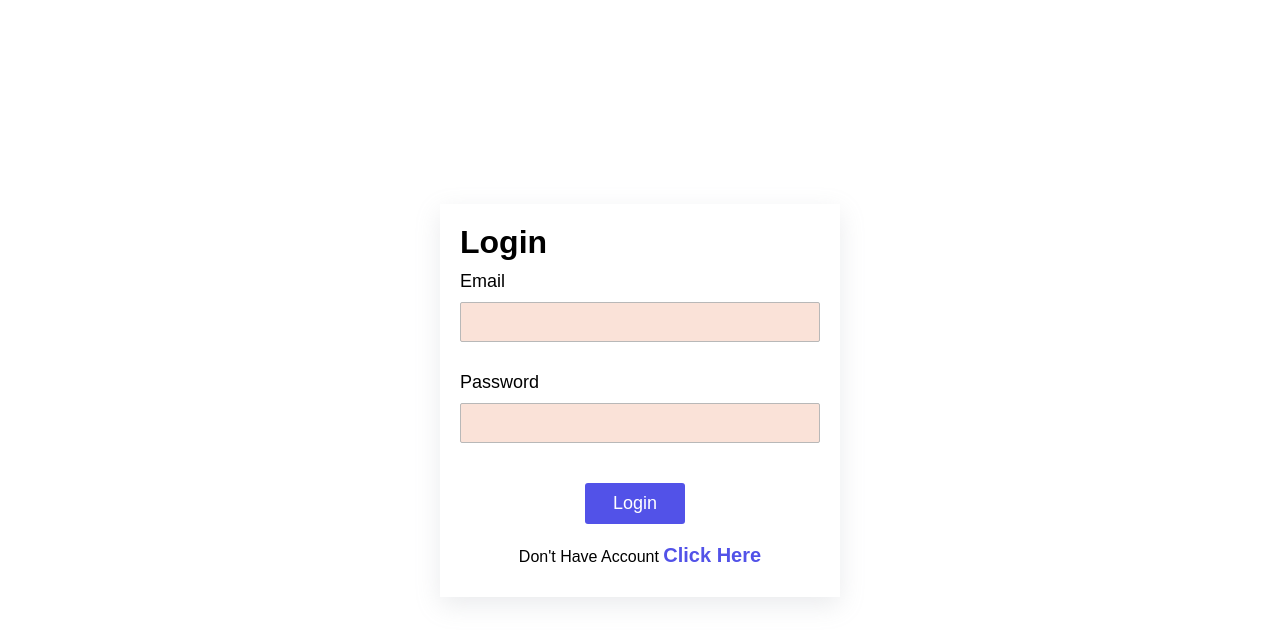
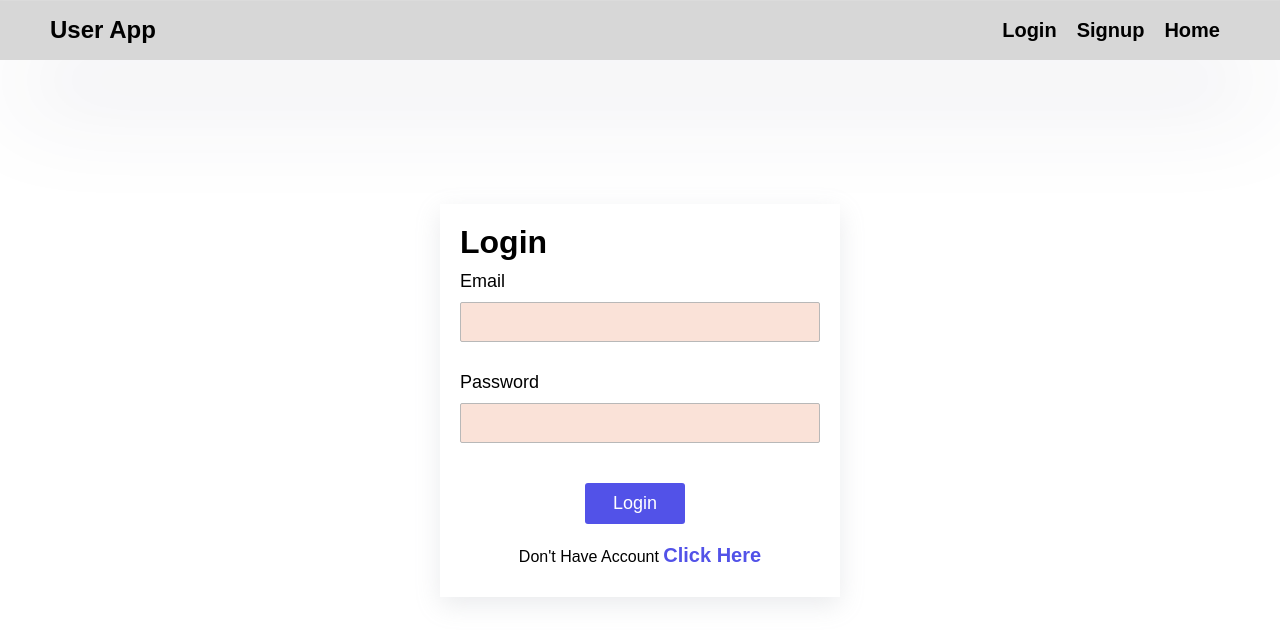
Before and after one commit to Kashyap2701/User-Management-App, a React (Vite) app: page /login in a window 1280 px wide. Shown: the top 640 px of the page. Built offline with nearby package versions, Linux system fonts and the light colour scheme; a web font is replaced by a local one.

Commit message:
Add Header

```diff
--- a/src/components/Home/Home.jsx
+++ b/src/components/Home/Home.jsx
@@ -3,20 +3,14 @@ import style from "./Home.module.css";
 import profilePhoto from "../../assets/profile-photo.jpg";
 import { Link, useNavigate } from "react-router-dom";
 import { useDispatch, useSelector } from "react-redux";
-import { userAuthActions } from "../../store/userAuthSlice";
+import Navbar from "../Navbar/Navbar";
 function Home() {
   const isLoggedin = useSelector((state) => state.user.isLoggedIn);
   const user = useSelector((state) => state.user.currentUser);
-  const navigate = useNavigate();
-  const dispatch = useDispatch();
-
-  const logoutHandler = () => {
-    dispatch(userAuthActions.logout());
-    navigate("/login");
-  };
 
   return (
     <>
+      <Navbar />
       <div className={style.container}>
         <div className={style.imageWrapper}>
           <img
--- a/src/components/Home/Home.module.css
+++ b/src/components/Home/Home.module.css
@@ -1,5 +1,7 @@
 .container {
+  width: 70%;
   margin: 20px;
+  overflow-wrap: anywhere;
   display: flex;
   flex-direction: column;
   background-color: white;
@@ -31,22 +33,3 @@
   font-weight: 500;
   color: black;
 }
-
-.navbar {
-  display: flex;
-  justify-content: space-between;
-  align-items: center;
-  width: 100vw;
-  height: 60px;
-  padding: 10px 50px;
-  background-color: rgb(215, 215, 215);
-  position: absolute;
-  top: 0;
-  box-shadow: rgba(255, 255, 255, 0.1) 0px 1px 1px 0px inset,
-    rgba(50, 50, 93, 0.25) 0px 50px 100px -20px,
-    rgba(0, 0, 0, 0.3) 0px 30px 60px -30px;
-}
-
-.navbar h2 {
-  color: black;
-}
--- a/src/components/Login/Login.jsx
+++ b/src/components/Login/Login.jsx
@@ -6,6 +6,7 @@ import { useDispatch, useSelector } from "react-redux";
 import { userAuthActions } from "../../store/userAuthSlice";
 import { Link, useNavigate } from "react-router-dom";
 import Toster from "../Toaster/Toster";
+import Navbar from "../Navbar/Navbar";
 
 function Login() {
   const dispatch = useDispatch();
@@ -25,7 +26,9 @@ function Login() {
   }, [isLoggedin]);
 
   return (
+    !isLoggedin && (
       <>
+        <Navbar />
         {isError && <Toster errorText={loginError} />}
         <div className={style.container}>
           <h1>Login</h1>
@@ -63,6 +66,7 @@ function Login() {
           </p>
         </div>
       </>
+    )
   );
 }
 
--- a/src/components/Navbar/Navbar.jsx
+++ b/src/components/Navbar/Navbar.jsx
@@ -1,15 +1,43 @@
 import React from "react";
+import style from "./Navbar.module.css";
+import { Link, useNavigate } from "react-router-dom";
+import { useDispatch, useSelector } from "react-redux";
+import { userAuthActions } from "../../store/userAuthSlice";
 
 function Navbar() {
+  const navigate = useNavigate();
+  const dispatch = useDispatch();
+
+  const isLoggedIn = useSelector((state) => state.user.isLoggedIn);
+
+  const logoutHandler = () => {
+    dispatch(userAuthActions.logout());
+    navigate("/login");
+  };
   return (
     <header className={style.navbar}>
-      <h2>User Management App</h2>
-      <p
-        style={{ fontWeight: "bold", fontSize: "larger", cursor: "pointer" }}
-        onClick={logoutHandler}
-      >
-        Logout
-      </p>
+      <h2>User App</h2>
+      {!isLoggedIn && (
+        <div className={style.navitems}>
+          <nav>
+            <Link to="/login">Login</Link>
+          </nav>
+          <nav>
+            <Link to="/signup">Signup</Link>
+          </nav>
+          <nav>
+            <Link to="/home">Home</Link>
+          </nav>
+        </div>
+      )}
+      {isLoggedIn && (
+        <nav
+          style={{ fontWeight: "bold", fontSize: "larger", cursor: "pointer" }}
+          onClick={logoutHandler}
+        >
+          Logout
+        </nav>
+      )}
     </header>
   );
 }
--- /dev/null
+++ b/src/components/Navbar/Navbar.module.css
@@ -0,0 +1,29 @@
+.navbar {
+  display: flex;
+  justify-content: space-between;
+  align-items: center;
+  width: 100vw;
+  height: 60px;
+  padding: 10px 50px;
+  background-color: rgb(215, 215, 215);
+  position: absolute;
+  top: 0;
+  box-shadow: rgba(255, 255, 255, 0.1) 0px 1px 1px 0px inset,
+    rgba(50, 50, 93, 0.25) 0px 50px 100px -20px,
+    rgba(0, 0, 0, 0.3) 0px 30px 60px -30px;
+}
+
+.navbar h2 {
+  color: black;
+}
+
+.navitems {
+  display: flex;
+}
+
+nav {
+  margin: 0px 10px;
+  font-weight: bold;
+  font-size: larger;
+  cursor: pointer;
+}
--- a/src/components/Signup/Singup.jsx
+++ b/src/components/Signup/Singup.jsx
@@ -8,6 +8,7 @@ import { Link, useNavigate } from "react-router-dom";
 import { useDispatch, useSelector } from "react-redux";
 import { userAuthActions } from "../../store/userAuthSlice";
 import Toster from "../Toaster/Toster";
+import Navbar from "../Navbar/Navbar";
 
 function Singup() {
   const isError = useSelector((state) => state.user.hasError);
@@ -37,6 +38,9 @@ function Singup() {
 
   return (
     <>
+      {!isLoggedIn && (
+        <>
+          <Navbar />
           {isError && <Toster errorText={signupError} />}
           <div className={style.container}>
             <div className={style["signup-form-wrapper"]}>
@@ -157,6 +161,8 @@ function Singup() {
             </div>
           </div>
         </>
+      )}
+    </>
   );
 }
 
--- a/src/components/Signup/Singup.module.css
+++ b/src/components/Signup/Singup.module.css
@@ -70,3 +70,12 @@
 .signup-footer a {
   color: rgb(82, 82, 232);
 }
+
+@media screen and (max-width: 768px) {
+  .container {
+    width: 90%;
+  }
+  .signup-form-image-wrapper {
+    display: none;
+  }
+}
```
Lines whose indentation alone changed are shown as unchanged.
